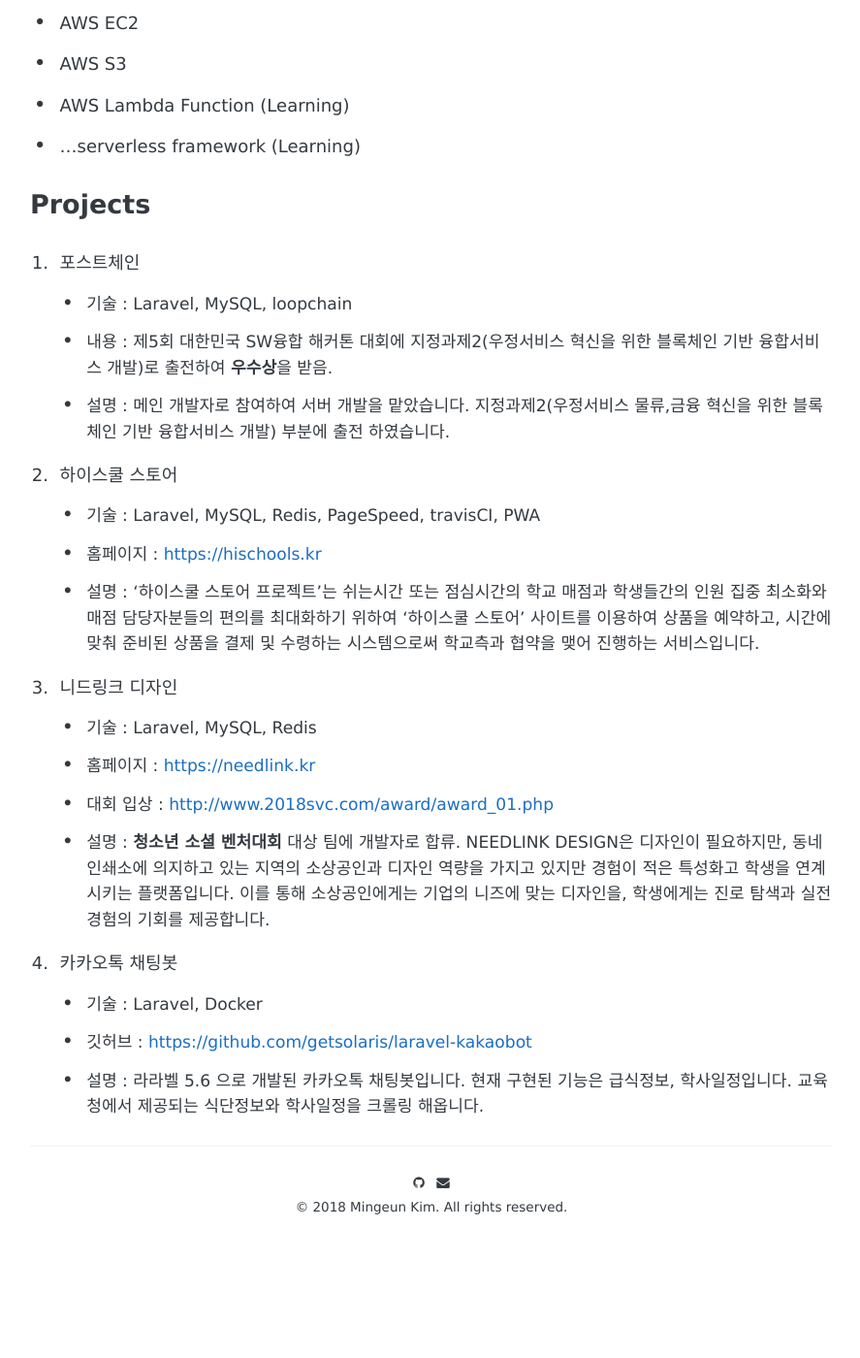
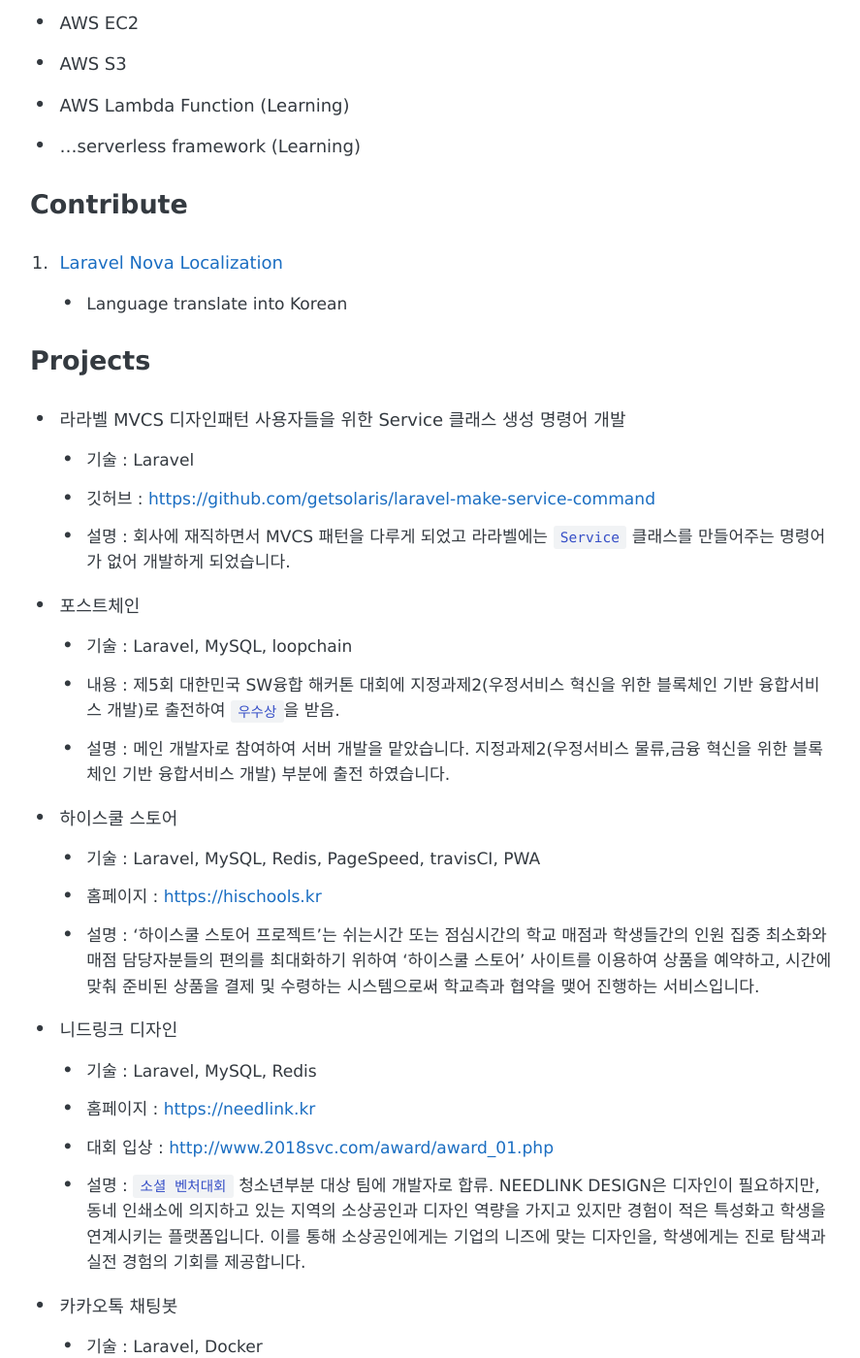
Before and after one commit to mingeunkim/mingeunkim.github.io, a Jekyll site: the page built from about.md, in a window 1280 px wide and 1400 px high, scrolled down 1191 px. Shown: the whole window at 97% size, without its empty margins (195-1082 px from the left). Built offline with Jekyll 4.4.1, drawn with Linux system fonts in a browser that asks for light colours; some web fonts are replaced; before the commit the page ends 2536 px from its top, so only the background shows below that; some of the changed text lies outside the part shown.

Commit message:
about edit

```diff
--- a/about.md
+++ b/about.md
@@ -33,25 +33,35 @@
 - AWS Lambda Function (Learning)
 - ...serverless framework (Learning)
 
+### Contribute
+
+1. [Laravel Nova Localization](https://github.com/franzdumfart/laravel-nova-localizations)
+    - Language translate into Korean
+
 ### Projects
 
-1. 포스트체인
+- 라라벨 MVCS 디자인패턴 사용자들을 위한 Service 클래스 생성 명령어 개발
+    - 기술 : Laravel
+    - 깃허브 : [https://github.com/getsolaris/laravel-make-service-command](https://github.com/getsolaris/laravel-make-service-command)
+    - 설명 : 회사에 재직하면서 MVCS 패턴을 다루게 되었고 라라벨에는 `Service` 클래스를 만들어주는 명령어가 없어 개발하게 되었습니다.
+
+- 포스트체인
     - 기술 : Laravel, MySQL, loopchain
-    - 내용 : 제5회 대한민국 SW융합 해커톤 대회에 지정과제2(우정서비스 혁신을 위한 블록체인 기반 융합서비스 개발)로 출전하여 <b>우수상</b>을 받음.
+    - 내용 : 제5회 대한민국 SW융합 해커톤 대회에 지정과제2(우정서비스 혁신을 위한 블록체인 기반 융합서비스 개발)로 출전하여 `우수상`을 받음.
     - 설명 : 메인 개발자로 참여하여 서버 개발을 맡았습니다. 지정과제2(우정서비스 물류,금융 혁신을 위한 블록체인 기반 융합서비스 개발) 부분에 출전 하였습니다.
 
-2. 하이스쿨 스토어
+- 하이스쿨 스토어
     - 기술 : Laravel, MySQL, Redis, PageSpeed, travisCI, PWA
     - 홈페이지 : [https://hischools.kr](https://hischools.kr)
     - 설명 : '하이스쿨 스토어 프로젝트'는 쉬는시간 또는 점심시간의 학교 매점과 학생들간의 인원 집중 최소화와 매점 담당자분들의 편의를 최대화하기 위하여 '하이스쿨 스토어' 사이트를 이용하여 상품을 예약하고, 시간에 맞춰 준비된 상품을 결제 및 수령하는 시스템으로써 학교측과 협약을 맺어 진행하는 서비스입니다.
 
-3. 니드링크 디자인
+- 니드링크 디자인
     - 기술 : Laravel, MySQL, Redis
     - 홈페이지 : [https://needlink.kr](https://needlink.kr)
     - 대회 입상 : [http://www.2018svc.com/award/award_01.php](http://www.2018svc.com/award/award_01.php)
-    - 설명 : <b>청소년 소셜 벤처대회</b> 대상 팀에 개발자로 합류. NEEDLINK DESIGN은 디자인이 필요하지만, 동네 인쇄소에 의지하고 있는 지역의 소상공인과 디자인 역량을 가지고 있지만 경험이 적은 특성화고 학생을 연계시키는 플랫폼입니다. 이를 통해 소상공인에게는 기업의 니즈에 맞는 디자인을, 학생에게는 진로 탐색과 실전 경험의 기회를 제공합니다.
+    - 설명 : `소셜 벤처대회` 청소년부분 대상 팀에 개발자로 합류. NEEDLINK DESIGN은 디자인이 필요하지만, 동네 인쇄소에 의지하고 있는 지역의 소상공인과 디자인 역량을 가지고 있지만 경험이 적은 특성화고 학생을 연계시키는 플랫폼입니다. 이를 통해 소상공인에게는 기업의 니즈에 맞는 디자인을, 학생에게는 진로 탐색과 실전 경험의 기회를 제공합니다.
 
-4.  카카오톡 채팅봇
+-  카카오톡 채팅봇
     - 기술 : Laravel, Docker
     - 깃허브 : [https://github.com/getsolaris/laravel-kakaobot](https://github.com/getsolaris/laravel-kakaobot)
-    - 설명 : 라라벨 5.6 으로 개발된 카카오톡 채팅봇입니다. 현재 구현된 기능은 급식정보, 학사일정입니다. 교육청에서 제공되는 식단정보와 학사일정을 크롤링 해옵니다.
+    - 설명 : 라라벨 5.6 으로 개발된 카카오톡 채팅봇입니다. 현재 구현된 기능은 급식정보, 학사일정, 운세 입니다. 교육청에서 제공되는 식단정보와 학사일정을 크롤링 해옵니다.
```
